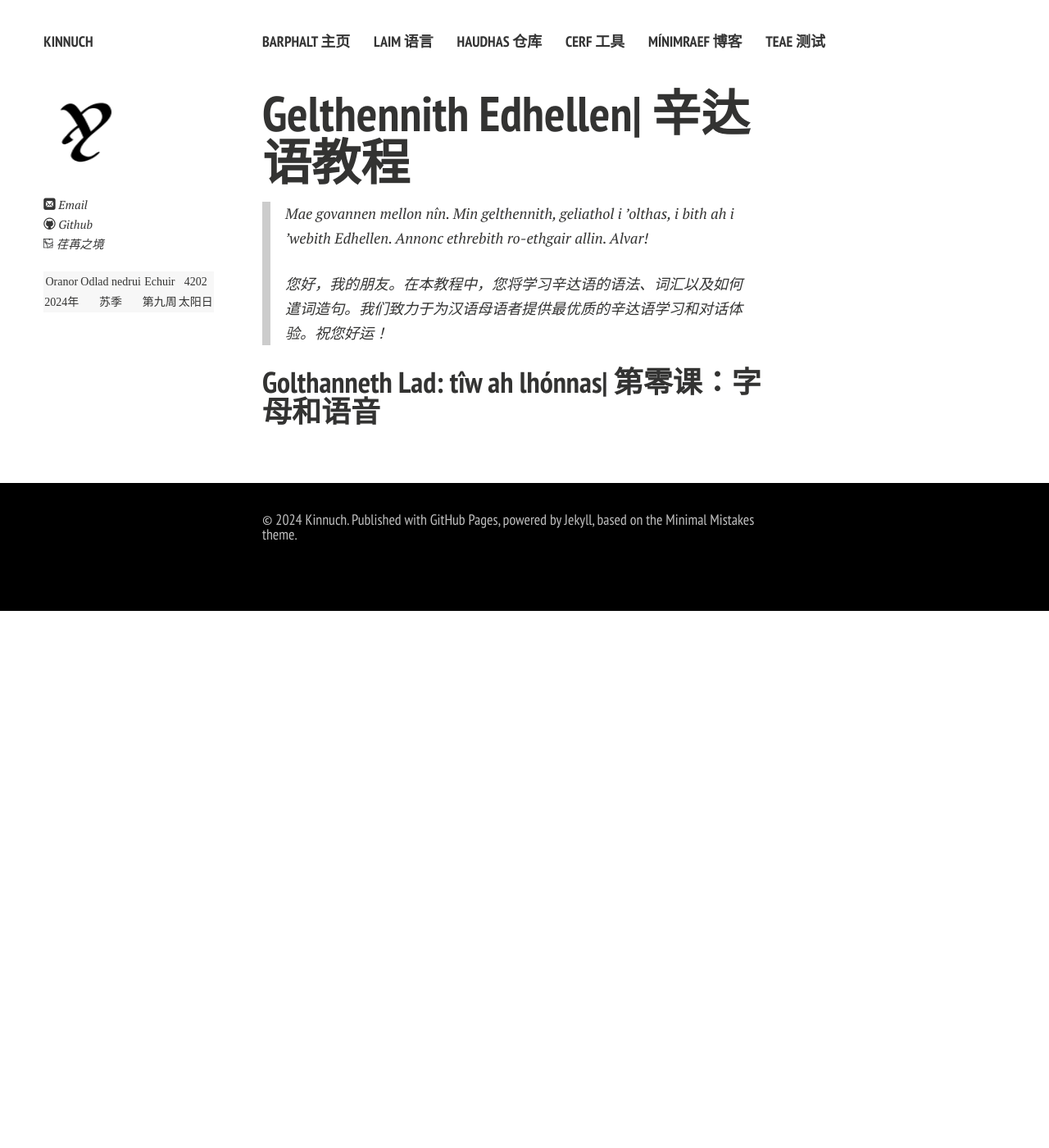
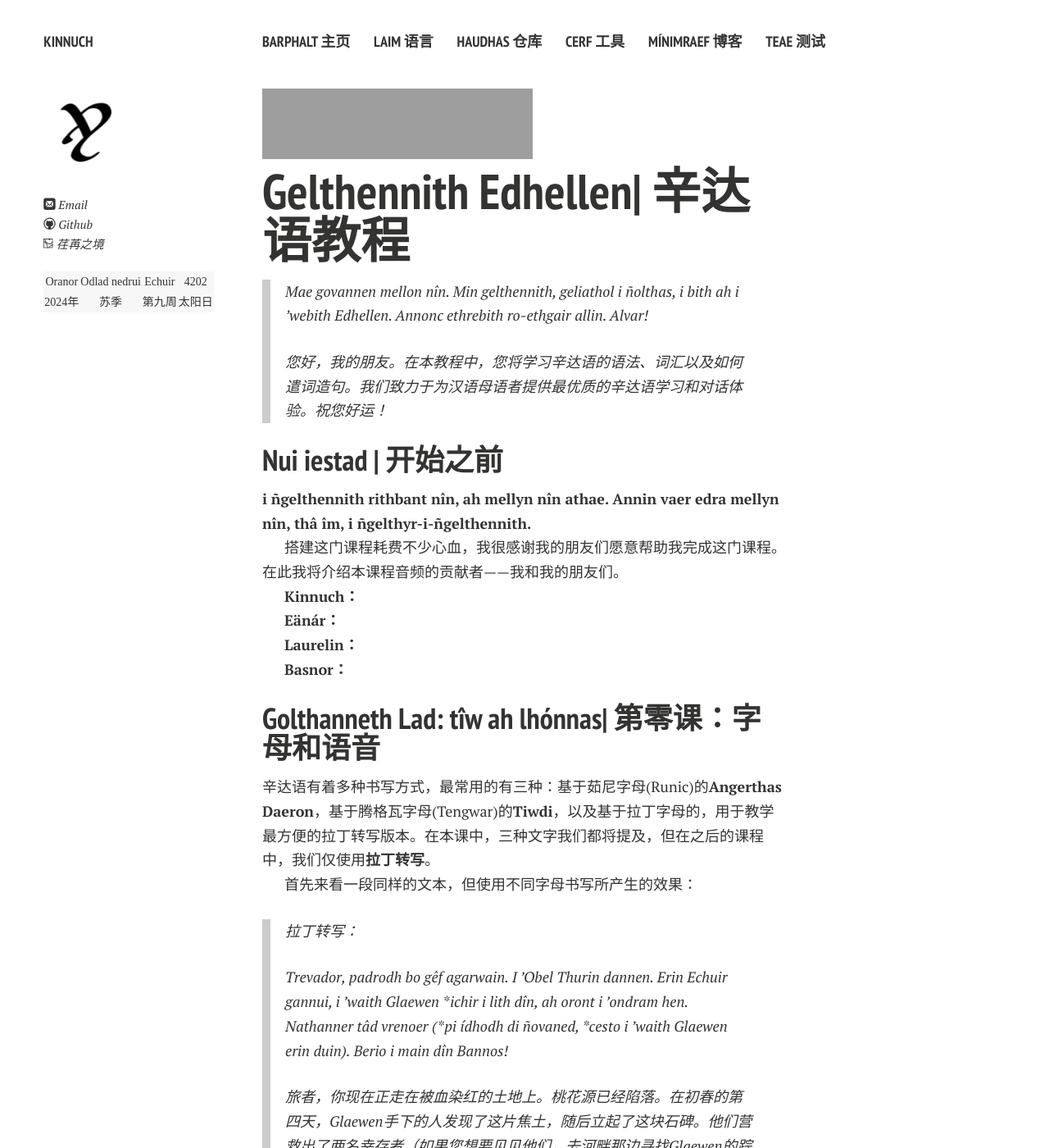
Before and after one commit to Kinnuch/kinnuch.github.io, a Jekyll site: the page built from laim/sindarin.md, in a window 1280 px wide and 1400 px high. Shown: the whole window at 82% size. Built offline with Jekyll 4.4.1, drawn with Linux system fonts in a browser that asks for light colours; nearby versions of some CDN libraries; comment, search, counter and statistics services are not loaded; a style sheet for code colours, icons or effects is not loaded; some of the changed text lies outside the part shown; grey boxes are pictures that could not be loaded.

Commit message:
update music and sindarin course

```diff
--- a/laim/sindarin.md
+++ b/laim/sindarin.md
@@ -4,10 +4,50 @@ permalink: /laim/sindarin/index.html
 title: Sindarin Textbook
 ---
 
+<iframe frameborder="no" border="0" marginwidth="0" marginheight="0" width=330 height=86 src="//music.163.com/outchain/player?type=2&id=31108426&auto=0&height=66"></iframe>
+
 # Gelthennith Edhellen| 辛达语教程
 
-> Mae govannen mellon nîn. Min gelthennith, geliathol i ’olthas, i bith ah i ’webith Edhellen. Annonc ethrebith ro-ethgair allin. Alvar!
+> Mae govannen mellon nîn. Min gelthennith, geliathol i ñolthas, i bith ah i ’webith Edhellen. Annonc ethrebith ro-ethgair allin. Alvar!
 >
 > 您好，我的朋友。在本教程中，您将学习辛达语的语法、词汇以及如何遣词造句。我们致力于为汉语母语者提供最优质的辛达语学习和对话体验。祝您好运！
 
+## Nui iestad | 开始之前
+
+**i ñgelthennith rithbant nîn, ah mellyn nîn athae. Annin vaer edra mellyn nîn, thâ îm, i ñgelthyr-i-ñgelthennith.**
+
+搭建这门课程耗费不少心血，我很感谢我的朋友们愿意帮助我完成这门课程。在此我将介绍本课程音频的贡献者——我和我的朋友们。
+
+**Kinnuch：**
+
+**Eänár：**
+
+**Laurelin：**
+
+**Basnor：**
+
 ## Golthanneth Lad: tîw ah lhónnas| 第零课：字母和语音
+
+辛达语有着多种书写方式，最常用的有三种：基于茹尼字母(Runic)的**Angerthas Daeron**，基于腾格瓦字母(Tengwar)的**Tiwdi**，以及基于拉丁字母的，用于教学最方便的拉丁转写版本。在本课中，三种文字我们都将提及，但在之后的课程中，我们仅使用**拉丁转写**。
+
+首先来看一段同样的文本，但使用不同字母书写所产生的效果：
+
+> 拉丁转写：
+>
+> Trevador, padrodh bo gêf agarwain. I ’Obel Thurin dannen. Erin Echuir gannui, i ’waith
+> Glaewen \*ichir i lith dîn, ah oront i ’ondram hen. Nathanner tâd vrenoer (\*pi ídhodh di
+> ñovaned, \*cesto i ’waith Glaewen erin duin). Berio i main dîn Bannos!
+>
+> 旅者，你现在正走在被血染红的土地上。桃花源已经陷落。在初春的第四天，Glaewen手下的人发现了这片焦土，随后立起了这块石碑。他们营救出了两名幸存者（如果您想要见见他们，去河畔那边寻找Glaewen的踪迹吧）。愿曼督斯保佑他们的灵魂！
+
+采用**Runic**字母转写：
+
+![RunicEg](https://kinnuch.github.io/laim/sindarin.assets/RunicEg.png)
+
+<center style="font-size:14px;color:#C0C0C0;"><i>具有北欧风情的Runic字母</i></center>
+
+采用**Tengwar**字母转写：
+
+![TengwarEg](https://kinnuch.github.io/laim/sindarin.assets/TengwarEg.png)
+
+<center style="font-size:14px;color:#C0C0C0;"><i>已然成为精灵风代言词的腾格瓦字母</i></center>
```
Also changed, not shown: index.md (+1 -1 lines), laim.md (+2 -0 lines), laim/sindarin.assets/RunicEg.png (added), laim/sindarin.assets/TengwarEg.png (added).
